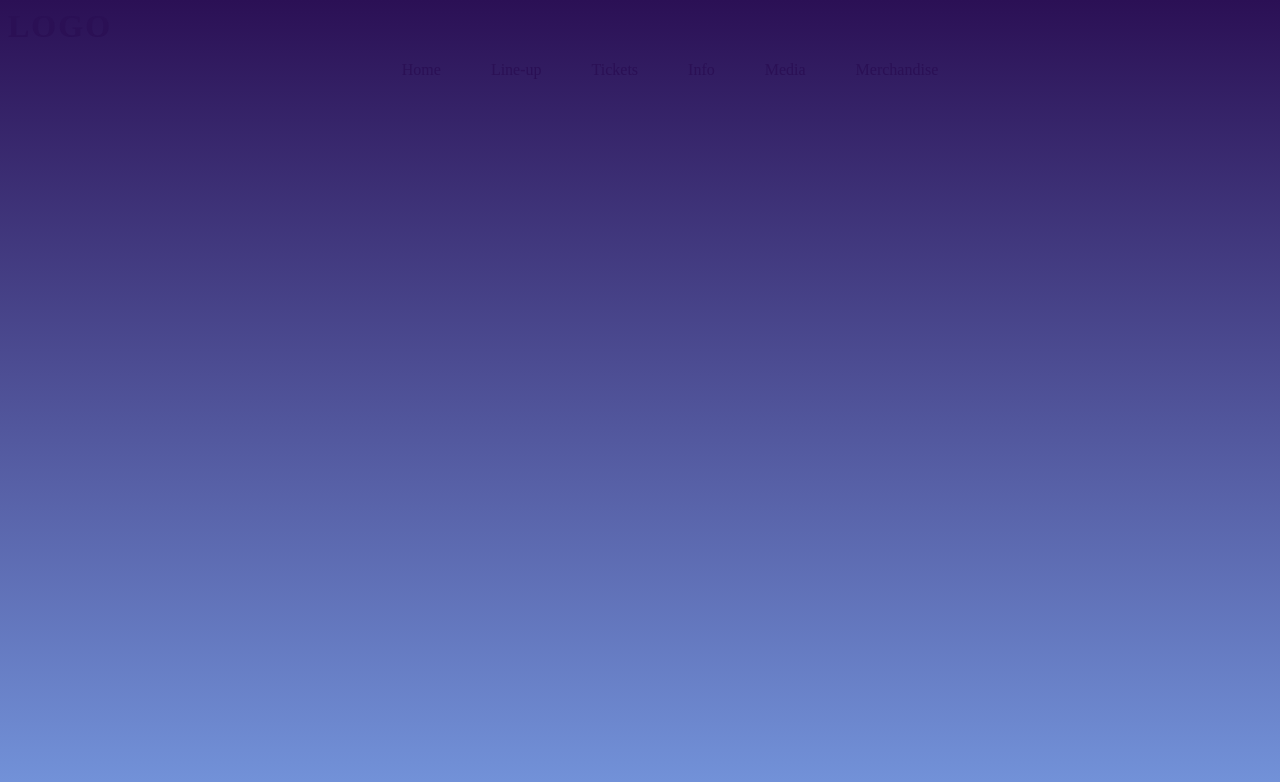
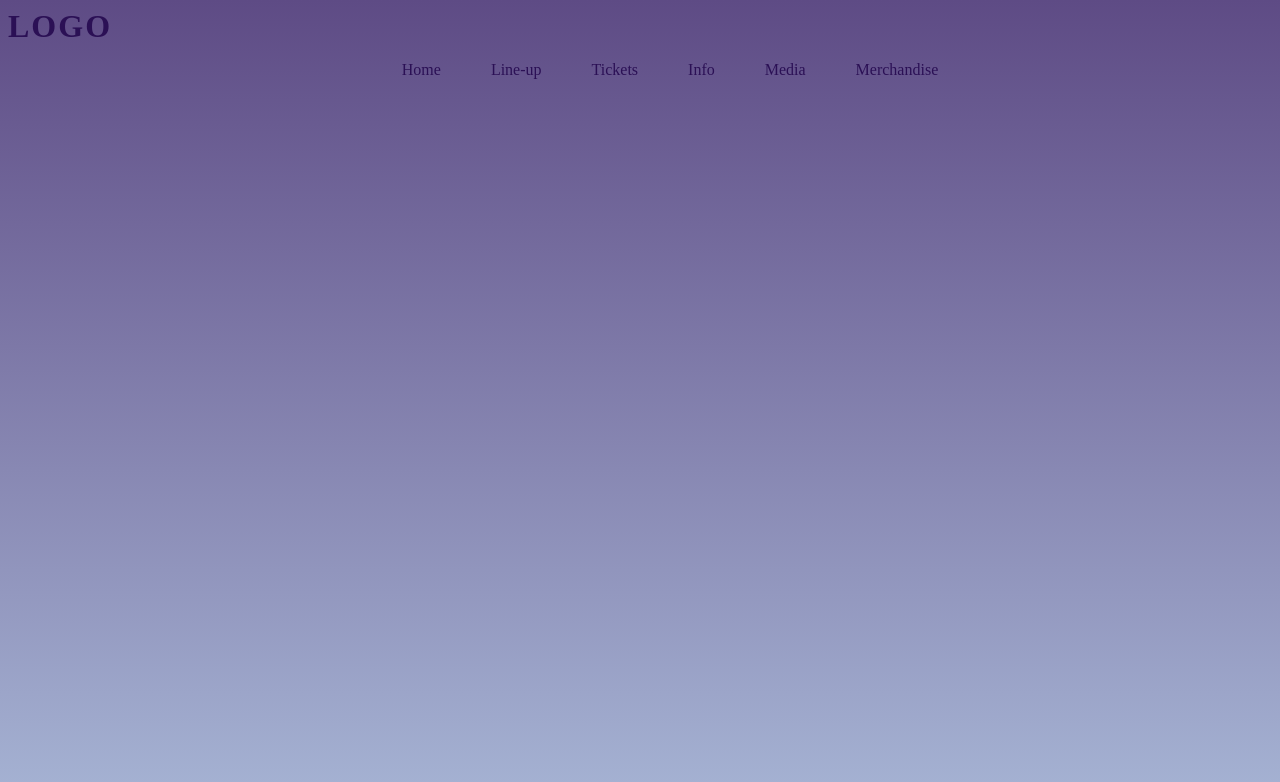
Before and after one commit to dectho/ProjetGroupe1, an Angular app: page / in a window 1280 px wide. Shown: the top 782 px of the page. Built offline with nearby package versions, Linux system fonts and the light colour scheme.

Commit message:
Changement de couleur de fond

```diff
--- a/src/styles.css
+++ b/src/styles.css
@@ -1,4 +1,4 @@
 body{
   min-height: 100vh;
-  background: linear-gradient(#2b1055, #7597de);
+  background: linear-gradient(#5e4b85, #a7b5d5);
 }
```
Also changed, not shown: 1 other file (tests, documents, lock files or other folders).
